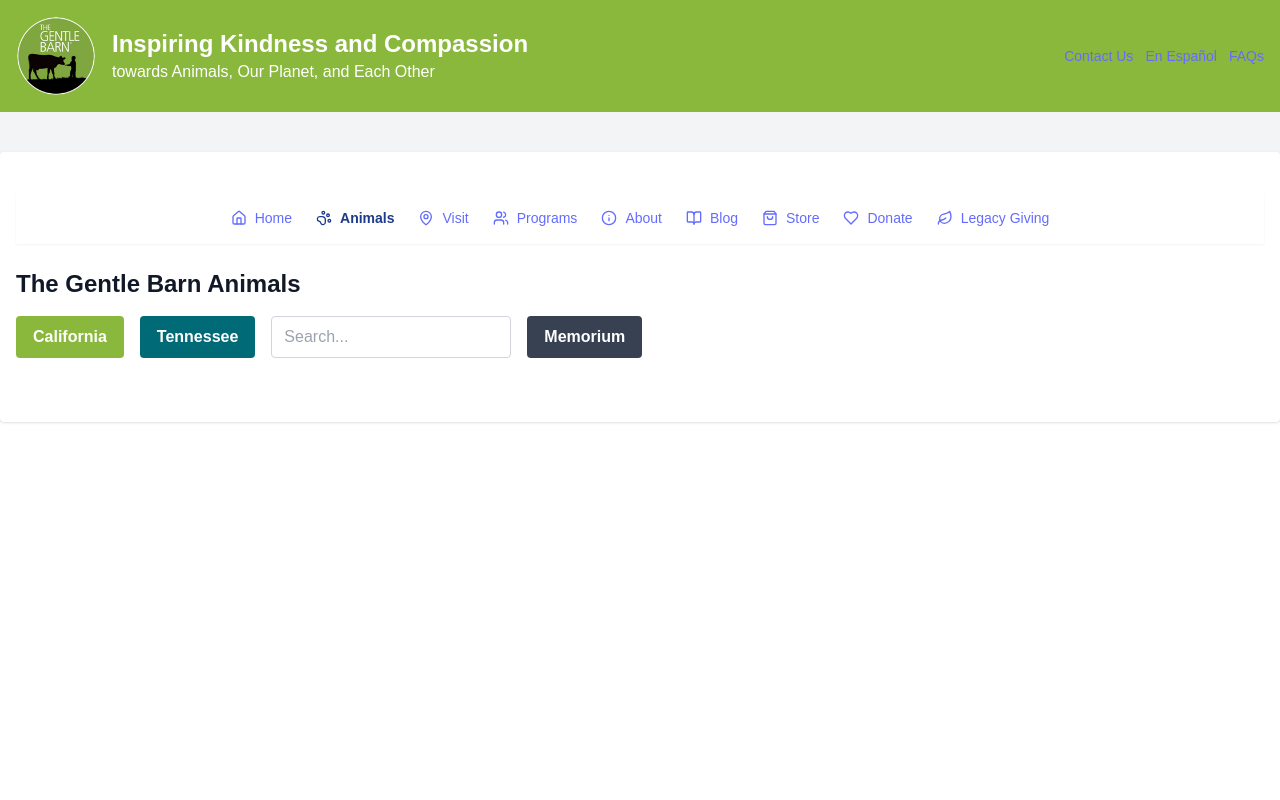
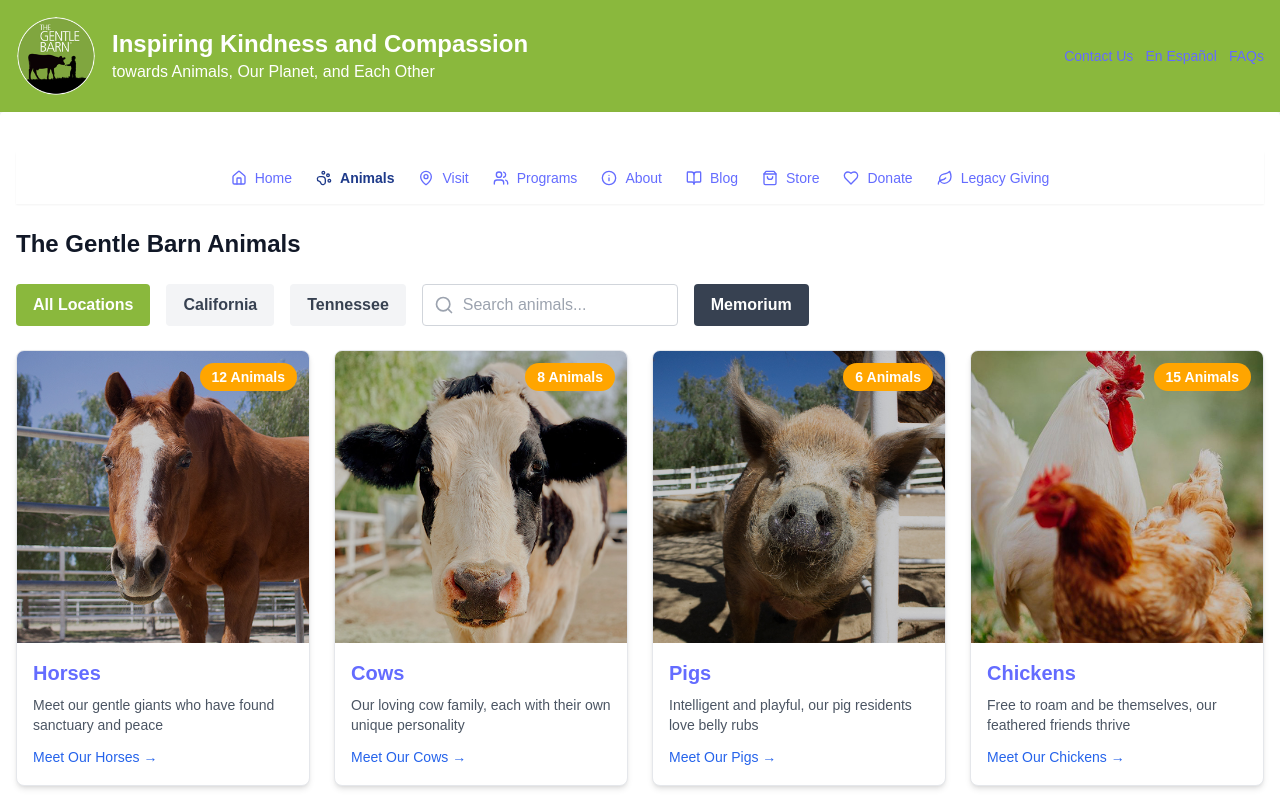
Before and after one commit to G-Jenkins/virtualBarn, a React (Vite) app: page /animals in a window 1280 px wide. Shown: the top 800 px of the page. Built offline with nearby package versions, Linux system fonts and the light colour scheme.

Commit message:
refactor: implement data-driven animal components and file structure

```diff
--- a/src/App.tsx
+++ b/src/App.tsx
@@ -12,7 +12,7 @@
       <div className="bg-gray-100 text-gray-900 font-sans">
         <Header />
 
-        <main className="max-w-7xl mx-auto px-2 sm:px-4 py-6 sm:py-10 bg-white mt-6 sm:mt-10 rounded shadow">
+        <main className="max-w-7xl mx-auto px-2 sm:px-4 py-6 sm:py-10 bg-white mt-6 sm:mt-0 rounded shadow">
           <Navbar />
           <Routes>
             <Route path="/" element={<Home />} />
--- a/src/components/AnimalDetail.tsx
+++ b/src/components/AnimalDetail.tsx
@@ -1,72 +1,79 @@
+import { useParams, useNavigate } from 'react-router-dom'
 import { ArrowLeft } from 'lucide-react'
+import { worthy } from '../data/animals/worthy'
 
-interface AnimalDetailProps {
-  animalId: string
-  onBack: () => void
-}
+const AnimalDetail = () => {
+  const { id } = useParams<{ id: string }>()
+  const navigate = useNavigate()
 
-const AnimalDetail = ({ animalId, onBack }: AnimalDetailProps) => {
+  // For now we're just using Worthy's data
+  // Later this will be fetched based on the id
+  const animal = worthy
+
   return (
     <div className="space-y-6">
       {/* Back Button */}
       <button
-        onClick={onBack}
+        onClick={() => navigate('/animals/horse')}
         className="flex items-center gap-2 text-blue-700 hover:text-blue-900 transition-colors"
       >
         <ArrowLeft size={20} />
-        <span>Back to All Animals</span>
+        <span>Back to Horses</span>
       </button>
 
       {/* Hero Image */}
       <div className="relative h-[300px] sm:h-[400px] md:h-[500px] rounded-lg overflow-hidden">
         <img
-          src="/src/assets/animalCard-Worthy/hero-worthy.jpg"
-          alt="Worthy the Horse"
+          src={animal.images.hero}
+          alt={`${animal.name} at The Gentle Barn`}
           className="w-full h-full object-cover"
         />
       </div>
 
       {/* Animal Info */}
       <div className="max-w-3xl mx-auto">
-        <h1 className="text-3xl font-bold mb-4">Worthy</h1>
+        <h1 className="text-3xl font-bold mb-4">{animal.name}</h1>
 
         <div className="bg-white rounded-lg shadow-lg p-6 space-y-4">
           <div className="flex flex-wrap gap-4 text-sm">
-            <span className="bg-gentle-green text-white px-3 py-1 rounded-full">Horse</span>
-            <span className="bg-gentle-teal text-white px-3 py-1 rounded-full">California</span>
+            <span className="bg-gentle-green text-white px-3 py-1 rounded-full">
+              {animal.type.charAt(0).toUpperCase() + animal.type.slice(1)}
+            </span>
+            <span className="bg-gentle-teal text-white px-3 py-1 rounded-full">
+              {animal.location}
+            </span>
           </div>
 
           <div className="prose max-w-none">
+            <p>{animal.shortDescription}</p>
+
+            <h2 className="text-xl font-semibold mt-6 mb-3">{animal.name}'s Story</h2>
+            <p>{animal.fullStory}</p>
+
+            <h2 className="text-xl font-semibold mt-6 mb-3">Support {animal.name}</h2>
             <p>
-            Worthy was born with a deformed leg and was kept by someone who could not afford to feed her, let alone to give her the surgery she needed. She hobbled along for a year and by the time we found her she was grossly underweight, malnourished and in tremendous pain.
-
-
-            </p>
-
-            <h2 className="text-xl font-semibold mt-6 mb-3">Worthy's Story</h2>
-            <p>
-            We transported Worthy and her mom Indie to the hospital for surgery. After a long surgery, six months of hospitalization, thousands of dollars in costly vet bills, two casts, a custom made leg brace, many titanium screws and plates, and lots of prayers from around the world, Worthy made it!
-
-
-            </p>
-
-            <h2 className="text-xl font-semibold mt-6 mb-3">Support Worthy</h2>
-            <p>
-            Her leg is now straight and she can walk, run, lay down and play like a normal horse. Worthy will spend the rest of her life at The Gentle Barn, giving hope and inspiration to thousands of children born with differences and struggles of their own.
-
-
+              Help support {animal.name}'s ongoing care and rehabilitation by becoming
+              a sponsor today. Your monthly contribution helps provide food, medical care,
+              and endless love.
             </p>
           </div>
 
           <div className="flex flex-wrap gap-4 mt-6">
-            <button className="bg-blue-600 text-white px-6 py-2 rounded-lg hover:bg-gentle-orange 700 transition-colors">
-              <span className="block font-semibold">Sponsor Worthy</span>
+            <button className="bg-blue-600 text-white px-6 py-2 rounded-lg hover:bg-blue-700 transition-colors">
+              <span className="block font-semibold">Sponsor {animal.name}</span>
               <span className="text-xs opacity-90">Ongoing Care and Support</span>
             </button>
-            <button className="bg-blue-600 text-white 600 px-6 py-2 rounded-lg hover:bg-gentle-orange transition-colors">
-              Share Worthy's Story
+            <button className="border border-blue-600 text-blue-600 px-6 py-2 rounded-lg hover:bg-blue-50 transition-colors">
+              Share {animal.name}'s Story
             </button>
           </div>
+
+          {animal.sponsorshipDetails && (
+            <div className="mt-4 text-sm text-gray-600">
+              <p>Monthly Goal: ${animal.sponsorshipDetails.monthlyGoal}</p>
+              <p>Current Sponsors: {animal.sponsorshipDetails.currentSponsors}</p>
+            </div>
+          )}
         </div>
       </div>
     </div>
--- a/src/components/Animals.tsx
+++ b/src/components/Animals.tsx
@@ -1,43 +1,93 @@
+import { useState } from 'react'
 import { Link } from 'react-router-dom'
-import { animals } from '../data/animals'
-import { AnimalType } from '../types/animals'
+import { Search } from 'lucide-react'
+import { animalTypes } from '../data/animalTypes'
 
 const Animals = () => {
-  // Get unique animal types
-  const animalTypes = Array.from(new Set(animals.map(animal => animal.type)))
+  const [activeLocation, setActiveLocation] = useState<'all' | 'CA' | 'TN'>('all')
+  const [searchQuery, setSearchQuery] = useState('')
 
   return (
-    <>
+    <div className="space-y-6">
       <h2 className="text-2xl font-bold mb-4">The Gentle Barn Animals</h2>
 
       {/* Filters */}
       <div className="flex flex-wrap gap-4 mb-6">
-        <button className="bg-gentle-green text-white px-4 py-2 rounded font-semibold">California</button>
-        <button className="bg-gentle-teal text-white px-4 py-2 rounded font-semibold">Tennessee</button>
-        <input type="text" placeholder="Search..." className="flex-grow md:flex-none border border-gray-300 px-3 py-2 rounded w-full sm:w-60" />
-        <button className="bg-gray-700 text-white px-4 py-2 rounded font-semibold">Memorium</button>
+        <button
+          onClick={() => setActiveLocation('all')}
+          className={`px-4 py-2 rounded font-semibold transition-colors
+            ${activeLocation === 'all'
+              ? 'bg-gentle-green text-white'
+              : 'bg-gray-100 text-gray-700 hover:bg-gray-200'}`}
+        >
+          All Locations
+        </button>
+        <button
+          onClick={() => setActiveLocation('CA')}
+          className={`px-4 py-2 rounded font-semibold transition-colors
+            ${activeLocation === 'CA'
+              ? 'bg-gentle-green text-white'
+              : 'bg-gray-100 text-gray-700 hover:bg-gray-200'}`}
+        >
+          California
+        </button>
+        <button
+          onClick={() => setActiveLocation('TN')}
+          className={`px-4 py-2 rounded font-semibold transition-colors
+            ${activeLocation === 'TN'
+              ? 'bg-gentle-teal text-white'
+              : 'bg-gray-100 text-gray-700 hover:bg-gray-200'}`}
+        >
+          Tennessee
+        </button>
+
+        {/* Search Bar */}
+        <div className="relative flex-grow md:flex-grow-0">
+          <Search className="absolute left-3 top-1/2 transform -translate-y-1/2 text-gray-400" size={20} />
+          <input
+            type="text"
+            placeholder="Search animals..."
+            value={searchQuery}
+            onChange={(e) => setSearchQuery(e.target.value)}
+            className="w-full md:w-64 pl-10 pr-4 py-2 border border-gray-300 rounded focus:outline-none focus:ring-2 focus:ring-gentle-green focus:border-transparent"
+          />
+        </div>
+
+        <button className="bg-gray-700 text-white px-4 py-2 rounded font-semibold hover:bg-gray-800 transition-colors">
+          Memorium
+        </button>
       </div>
 
-      {/* Animal Grid */}
-      <div className="grid grid-cols-2 sm:grid-cols-2 lg:grid-cols-4 gap-2 sm:gap-4 lg:gap-6">
+      {/* Animal Types Grid */}
+      <div className="grid grid-cols-1 sm:grid-cols-2 lg:grid-cols-3 xl:grid-cols-4 gap-6">
         {animalTypes.map((type) => (
           <Link
-            key={type}
-            to={`/animals/${type}`}
-            className="flex flex-col overflow-hidden rounded-lg shadow border bg-white transition-all duration-300 hover:scale-105 hover:shadow-lg"
+            key={type.id}
+            to={`/animals/${type.id}`}
+            className="group flex flex-col overflow-hidden rounded-lg shadow-md border bg-white transition-all duration-300 hover:shadow-xl hover:scale-102"
           >
-            <img
-              src={`/src/assets/animalGrid/${type}.jpg`}
-              alt={type.charAt(0).toUpperCase() + type.slice(1)}
-              className="w-full h-32 sm:h-40 lg:h-48 object-cover transition-all duration-300 hover:opacity-90"
-            />
-            <div className="bg-gentle-orange text-white text-center py-1 sm:py-2 text-sm sm:text-base font-semibold transition-all duration-300">
-              {type.charAt(0).toUpperCase() + type.slice(1)}s
+            <div className="relative aspect-square overflow-hidden">
+              <img
+                src={type.imageUrl}
+                alt={type.name}
+                className="absolute inset-0 w-full h-full object-cover transition-transform duration-300 group-hover:scale-110"
+              />
+              <div className="absolute inset-0 bg-black bg-opacity-20 transition-opacity duration-300 group-hover:bg-opacity-30" />
+              <div className="absolute top-3 right-3 bg-gentle-orange text-white px-3 py-1 rounded-full text-sm font-semibold">
+                {type.count} Animals
+              </div>
+            </div>
+            <div className="p-4">
+              <h3 className="text-xl font-semibold mb-2">{type.name}</h3>
+              <p className="text-gray-600 text-sm">{type.description}</p>
+              <span className="inline-block mt-3 text-blue-600 text-sm group-hover:underline">
+                Meet Our {type.name} →
+              </span>
             </div>
           </Link>
         ))}
       </div>
-    </>
+    </div>
   )
 }
 
--- /dev/null
+++ b/src/data/animalTypes.ts
@@ -0,0 +1,45 @@
+export interface AnimalType {
+  id: string
+  name: string
+  imageUrl: string
+  count: number
+  description: string
+}
+
+export const animalTypes: AnimalType[] = [
+  {
+    id: 'horses',
+    name: 'Horses',
+    imageUrl: '/src/assets/animalGrid/horse.jpg',
+    count: 12,
+    description: 'Meet our gentle giants who have found sanctuary and peace'
+  },
+  {
+    id: 'cows',
+    name: 'Cows',
+    imageUrl: '/src/assets/animalGrid/cow.jpg',
+    count: 8,
+    description: 'Our loving cow family, each with their own unique personality'
+  },
+  {
+    id: 'pigs',
+    name: 'Pigs',
+    imageUrl: '/src/assets/animalGrid/pig.jpg',
+    count: 6,
+    description: 'Intelligent and playful, our pig residents love belly rubs'
+  },
+  {
+    id: 'chickens',
+    name: 'Chickens',
+    imageUrl: '/src/assets/animalGrid/chicken.jpg',
+    count: 15,
+    description: 'Free to roam and be themselves, our feathered friends thrive'
+  },
+  {
+    id: 'sheep',
+    name: 'Sheep',
+    imageUrl: '/src/assets/animalGrid/sheep.jpg',
+    count: 10,
+    description: 'Our friendly sheep, known for their soft wool and gentle nature'
+  }
+]
--- a/src/data/animals/worthy.ts
+++ b/src/data/animals/worthy.ts
@@ -5,8 +5,8 @@
   name: 'Worthy',
   type: 'horse',
   location: 'CA',
-  shortDescription: 'A Belgian draft horse who pulled carriages and carts his whole life.',
-  fullStory: 'When Worthy first arrived at The Gentle Barn, he was severely undernourished and frightened of human contact. Through patience, dedication, and lots of love, he has transformed into a gentle giant who loves giving kisses and helping with our healing programs.',
+  shortDescription: 'Worthy was born with a deformed leg and was kept by someone who could not afford to feed her, let alone to give her the surgery she needed. She hobbled along for a year and by the time we found her she was grossly underweight, malnourished and in tremendous pain.',
+  fullStory: 'We transported Worthy and her mom Indie to the hospital for surgery. After a long surgery, six months of hospitalization, thousands of dollars in costly vet bills, two casts, a custom made leg brace, many titanium screws and plates, and lots of prayers from around the world, Worthy made it! Her leg is now straight and she can walk, run, lay down and play like a normal horse. Worthy will spend the rest of her life at The Gentle Barn, giving hope and inspiration to thousands of children born with differences and struggles of their own.',
   images: {
     thumbnail: '/src/assets/animalCard-Worthy/worth-small-img.jpg',
     hero: '/src/assets/animalCard-Worthy/hero-worthy.jpg',
```
